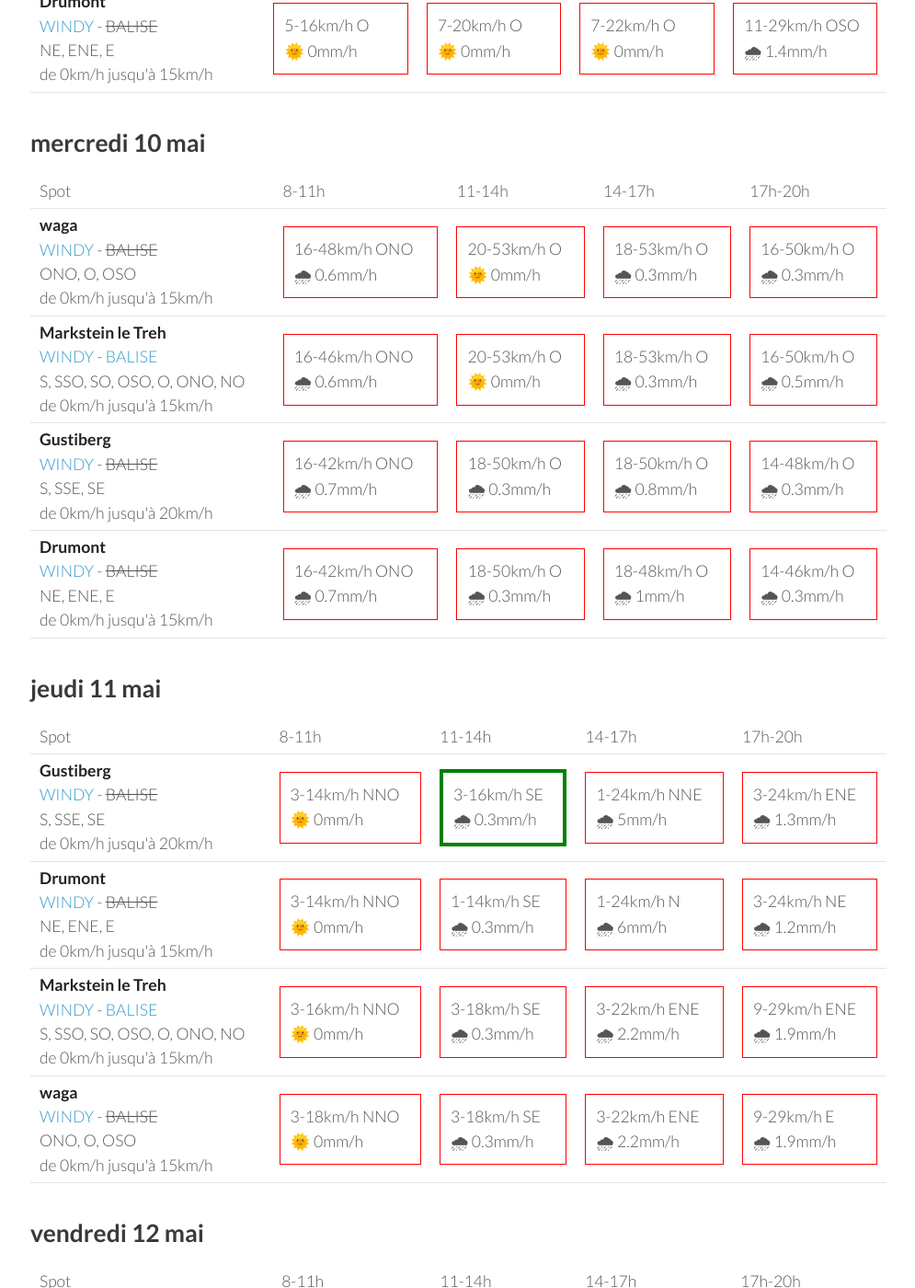
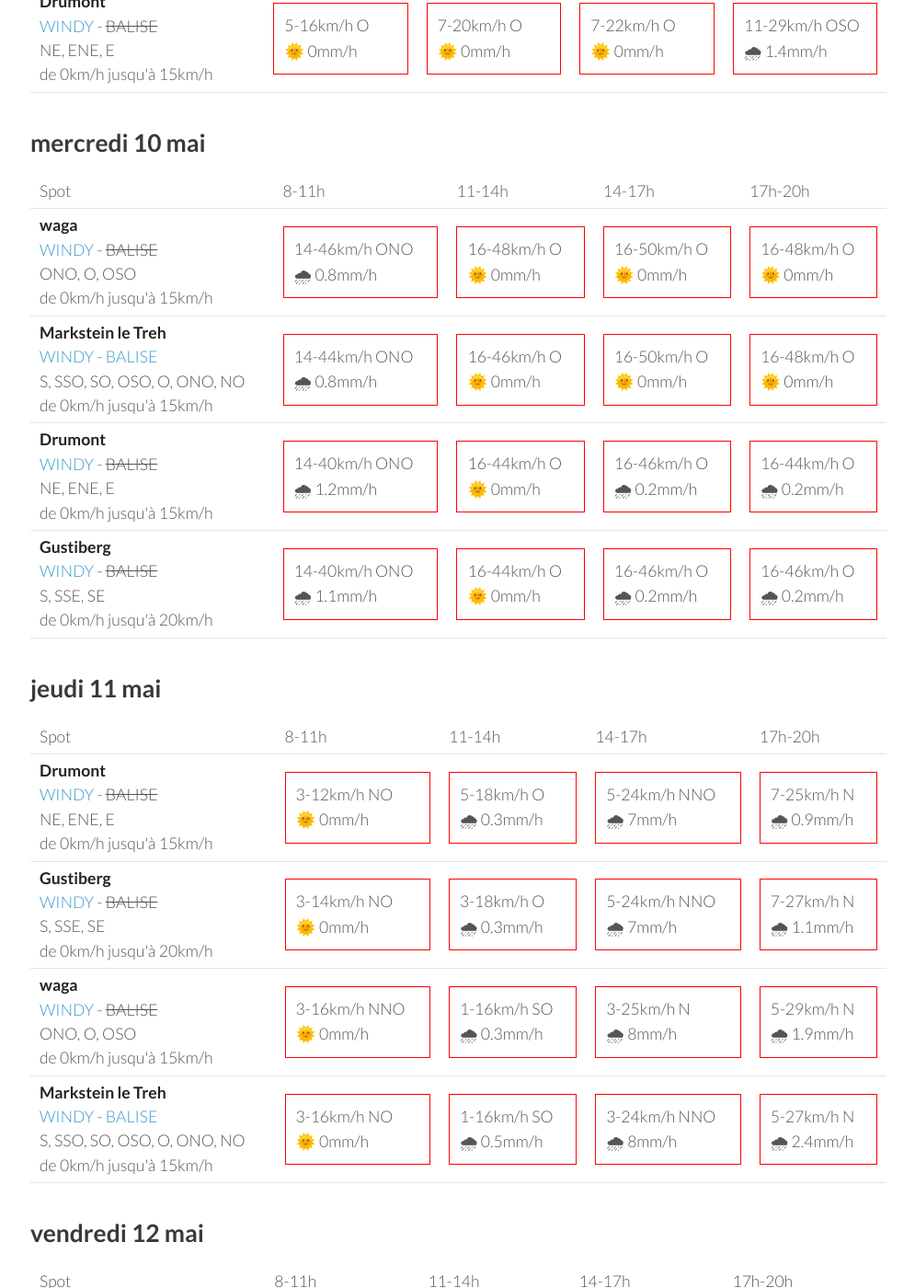
Before and after one commit to parapente-dans-le-nord/parapente-dans-le-nord.github.io, a Jekyll site: the page built from vosges.markdown, in a window 1280 px wide and 1400 px high, scrolled down 1325 px. Shown: the whole window at 92% size, without its empty margins (25-1020 px from the left). Built offline with Jekyll 4.4.1, drawn with Linux system fonts in a browser that asks for light colours; some of the changed text lies outside the part shown.

Commit message:
update index.markdown

```diff
--- a/vosges.markdown
+++ b/vosges.markdown
@@ -136,40 +136,40 @@ page mise à jour le lundi 08 mai 06:16
 <tr>
         <td><strong>waga</strong><br><a href="https://windy.com/47.903/6.996?47.900,6.983,15">WINDY</a> - <span class="no-balise"> BALISE </span><br> <span class="vent-favorable">ONO, O, OSO</span><br><span class="force-vent">de 0km/h jusqu'à 15km/h</span> </td>
 
-            <td><div class="not-flyable"><p>16-48km/h ONO</p><p>🌧 0.6mm/h</p></div></td>
-            <td><div class="not-flyable"><p>20-53km/h O</p><p>🌞 0mm/h</p></div></td>
-            <td><div class="not-flyable"><p>18-53km/h O</p><p>🌧 0.3mm/h</p></div></td>
-            <td><div class="not-flyable"><p>16-50km/h O</p><p>🌧 0.3mm/h</p></div></td>
+            <td><div class="not-flyable"><p>14-46km/h ONO</p><p>🌧 0.8mm/h</p></div></td>
+            <td><div class="not-flyable"><p>16-48km/h O</p><p>🌞 0mm/h</p></div></td>
+            <td><div class="not-flyable"><p>16-50km/h O</p><p>🌞 0mm/h</p></div></td>
+            <td><div class="not-flyable"><p>16-48km/h O</p><p>🌞 0mm/h</p></div></td>
 
 
     </tr>
 <tr>
         <td><strong>Markstein le Treh</strong><br><a href="https://windy.com/47.926/7.012?47.505,7.012,8,m:eY1agmQ">WINDY</a> - <span class=""><a href="http://www.balisemeteo.com/balise.php?idBalise=136">BALISE</a> </span><br> <span class="vent-favorable">S, SSO, SO, OSO, O, ONO, NO</span><br><span class="force-vent">de 0km/h jusqu'à 15km/h</span> </td>
 
-            <td><div class="not-flyable"><p>16-46km/h ONO</p><p>🌧 0.6mm/h</p></div></td>
-            <td><div class="not-flyable"><p>20-53km/h O</p><p>🌞 0mm/h</p></div></td>
-            <td><div class="not-flyable"><p>18-53km/h O</p><p>🌧 0.3mm/h</p></div></td>
-            <td><div class="not-flyable"><p>16-50km/h O</p><p>🌧 0.5mm/h</p></div></td>
+            <td><div class="not-flyable"><p>14-44km/h ONO</p><p>🌧 0.8mm/h</p></div></td>
+            <td><div class="not-flyable"><p>16-46km/h O</p><p>🌞 0mm/h</p></div></td>
+            <td><div class="not-flyable"><p>16-50km/h O</p><p>🌞 0mm/h</p></div></td>
+            <td><div class="not-flyable"><p>16-48km/h O</p><p>🌞 0mm/h</p></div></td>
+
+
+    </tr>
+<tr>
+        <td><strong>Drumont</strong><br><a href="https://windy.com/47.898/6.919?47.687,6.919,9,m:eYYagmG">WINDY</a> - <span class="no-balise"> BALISE </span><br> <span class="vent-favorable">NE, ENE, E</span><br><span class="force-vent">de 0km/h jusqu'à 15km/h</span> </td>
+
+            <td><div class="not-flyable"><p>14-40km/h ONO</p><p>🌧 1.2mm/h</p></div></td>
+            <td><div class="not-flyable"><p>16-44km/h O</p><p>🌞 0mm/h</p></div></td>
+            <td><div class="not-flyable"><p>16-46km/h O</p><p>🌧 0.2mm/h</p></div></td>
+            <td><div class="not-flyable"><p>16-44km/h O</p><p>🌧 0.2mm/h</p></div></td>
 
 
     </tr>
 <tr>
         <td><strong>Gustiberg</strong><br><a href="https://windy.com/47.894/6.934?47.891,6.934,15,m:eYYagmI">WINDY</a> - <span class="no-balise"> BALISE </span><br> <span class="vent-favorable">S, SSE, SE</span><br><span class="force-vent">de 0km/h jusqu'à 20km/h</span> </td>
 
-            <td><div class="not-flyable"><p>16-42km/h ONO</p><p>🌧 0.7mm/h</p></div></td>
-            <td><div class="not-flyable"><p>18-50km/h O</p><p>🌧 0.3mm/h</p></div></td>
-            <td><div class="not-flyable"><p>18-50km/h O</p><p>🌧 0.8mm/h</p></div></td>
-            <td><div class="not-flyable"><p>14-48km/h O</p><p>🌧 0.3mm/h</p></div></td>
-
-
-    </tr>
-<tr>
-        <td><strong>Drumont</strong><br><a href="https://windy.com/47.898/6.919?47.687,6.919,9,m:eYYagmG">WINDY</a> - <span class="no-balise"> BALISE </span><br> <span class="vent-favorable">NE, ENE, E</span><br><span class="force-vent">de 0km/h jusqu'à 15km/h</span> </td>
-
-            <td><div class="not-flyable"><p>16-42km/h ONO</p><p>🌧 0.7mm/h</p></div></td>
-            <td><div class="not-flyable"><p>18-50km/h O</p><p>🌧 0.3mm/h</p></div></td>
-            <td><div class="not-flyable"><p>18-48km/h O</p><p>🌧 1mm/h</p></div></td>
-            <td><div class="not-flyable"><p>14-46km/h O</p><p>🌧 0.3mm/h</p></div></td>
+            <td><div class="not-flyable"><p>14-40km/h ONO</p><p>🌧 1.1mm/h</p></div></td>
+            <td><div class="not-flyable"><p>16-44km/h O</p><p>🌞 0mm/h</p></div></td>
+            <td><div class="not-flyable"><p>16-46km/h O</p><p>🌧 0.2mm/h</p></div></td>
+            <td><div class="not-flyable"><p>16-46km/h O</p><p>🌧 0.2mm/h</p></div></td>
 
 
     </tr>
@@ -190,42 +190,42 @@ page mise à jour le lundi 08 mai 06:16
       <td>17h-20h</td>
     </tr>
 <tr>
-        <td><strong>Gustiberg</strong><br><a href="https://windy.com/47.894/6.934?47.891,6.934,15,m:eYYagmI">WINDY</a> - <span class="no-balise"> BALISE </span><br> <span class="vent-favorable">S, SSE, SE</span><br><span class="force-vent">de 0km/h jusqu'à 20km/h</span> </td>
+        <td><strong>Drumont</strong><br><a href="https://windy.com/47.898/6.919?47.687,6.919,9,m:eYYagmG">WINDY</a> - <span class="no-balise"> BALISE </span><br> <span class="vent-favorable">NE, ENE, E</span><br><span class="force-vent">de 0km/h jusqu'à 15km/h</span> </td>
 
-            <td><div class="not-flyable"><p>3-14km/h NNO</p><p>🌞 0mm/h</p></div></td>
-            <td><div class="flyable"><p>3-16km/h SE</p><p>🌧 0.3mm/h</p></div></td>
-            <td><div class="not-flyable"><p>1-24km/h NNE</p><p>🌧 5mm/h</p></div></td>
-            <td><div class="not-flyable"><p>3-24km/h ENE</p><p>🌧 1.3mm/h</p></div></td>
+            <td><div class="not-flyable"><p>3-12km/h NO</p><p>🌞 0mm/h</p></div></td>
+            <td><div class="not-flyable"><p>5-18km/h O</p><p>🌧 0.3mm/h</p></div></td>
+            <td><div class="not-flyable"><p>5-24km/h NNO</p><p>🌧 7mm/h</p></div></td>
+            <td><div class="not-flyable"><p>7-25km/h N</p><p>🌧 0.9mm/h</p></div></td>
 
 
     </tr>
 <tr>
-        <td><strong>Drumont</strong><br><a href="https://windy.com/47.898/6.919?47.687,6.919,9,m:eYYagmG">WINDY</a> - <span class="no-balise"> BALISE </span><br> <span class="vent-favorable">NE, ENE, E</span><br><span class="force-vent">de 0km/h jusqu'à 15km/h</span> </td>
+        <td><strong>Gustiberg</strong><br><a href="https://windy.com/47.894/6.934?47.891,6.934,15,m:eYYagmI">WINDY</a> - <span class="no-balise"> BALISE </span><br> <span class="vent-favorable">S, SSE, SE</span><br><span class="force-vent">de 0km/h jusqu'à 20km/h</span> </td>
 
-            <td><div class="not-flyable"><p>3-14km/h NNO</p><p>🌞 0mm/h</p></div></td>
-            <td><div class="not-flyable"><p>1-14km/h SE</p><p>🌧 0.3mm/h</p></div></td>
-            <td><div class="not-flyable"><p>1-24km/h N</p><p>🌧 6mm/h</p></div></td>
-            <td><div class="not-flyable"><p>3-24km/h NE</p><p>🌧 1.2mm/h</p></div></td>
+            <td><div class="not-flyable"><p>3-14km/h NO</p><p>🌞 0mm/h</p></div></td>
+            <td><div class="not-flyable"><p>3-18km/h O</p><p>🌧 0.3mm/h</p></div></td>
+            <td><div class="not-flyable"><p>5-24km/h NNO</p><p>🌧 7mm/h</p></div></td>
+            <td><div class="not-flyable"><p>7-27km/h N</p><p>🌧 1.1mm/h</p></div></td>
+
+
+    </tr>
+<tr>
+        <td><strong>waga</strong><br><a href="https://windy.com/47.903/6.996?47.900,6.983,15">WINDY</a> - <span class="no-balise"> BALISE </span><br> <span class="vent-favorable">ONO, O, OSO</span><br><span class="force-vent">de 0km/h jusqu'à 15km/h</span> </td>
+
+            <td><div class="not-flyable"><p>3-16km/h NNO</p><p>🌞 0mm/h</p></div></td>
+            <td><div class="not-flyable"><p>1-16km/h SO</p><p>🌧 0.3mm/h</p></div></td>
+            <td><div class="not-flyable"><p>3-25km/h N</p><p>🌧 8mm/h</p></div></td>
+            <td><div class="not-flyable"><p>5-29km/h N</p><p>🌧 1.9mm/h</p></div></td>
 
 
     </tr>
 <tr>
         <td><strong>Markstein le Treh</strong><br><a href="https://windy.com/47.926/7.012?47.505,7.012,8,m:eY1agmQ">WINDY</a> - <span class=""><a href="http://www.balisemeteo.com/balise.php?idBalise=136">BALISE</a> </span><br> <span class="vent-favorable">S, SSO, SO, OSO, O, ONO, NO</span><br><span class="force-vent">de 0km/h jusqu'à 15km/h</span> </td>
 
-            <td><div class="not-flyable"><p>3-16km/h NNO</p><p>🌞 0mm/h</p></div></td>
-            <td><div class="not-flyable"><p>3-18km/h SE</p><p>🌧 0.3mm/h</p></div></td>
-            <td><div class="not-flyable"><p>3-22km/h ENE</p><p>🌧 2.2mm/h</p></div></td>
-            <td><div class="not-flyable"><p>9-29km/h ENE</p><p>🌧 1.9mm/h</p></div></td>
-
-
-    </tr>
-<tr>
-        <td><strong>waga</strong><br><a href="https://windy.com/47.903/6.996?47.900,6.983,15">WINDY</a> - <span class="no-balise"> BALISE </span><br> <span class="vent-favorable">ONO, O, OSO</span><br><span class="force-vent">de 0km/h jusqu'à 15km/h</span> </td>
-
-            <td><div class="not-flyable"><p>3-18km/h NNO</p><p>🌞 0mm/h</p></div></td>
-            <td><div class="not-flyable"><p>3-18km/h SE</p><p>🌧 0.3mm/h</p></div></td>
-            <td><div class="not-flyable"><p>3-22km/h ENE</p><p>🌧 2.2mm/h</p></div></td>
-            <td><div class="not-flyable"><p>9-29km/h E</p><p>🌧 1.9mm/h</p></div></td>
+            <td><div class="not-flyable"><p>3-16km/h NO</p><p>🌞 0mm/h</p></div></td>
+            <td><div class="not-flyable"><p>1-16km/h SO</p><p>🌧 0.5mm/h</p></div></td>
+            <td><div class="not-flyable"><p>3-24km/h NNO</p><p>🌧 8mm/h</p></div></td>
+            <td><div class="not-flyable"><p>5-27km/h N</p><p>🌧 2.4mm/h</p></div></td>
 
 
     </tr>
@@ -248,40 +248,40 @@ page mise à jour le lundi 08 mai 06:16
 <tr>
         <td><strong>Drumont</strong><br><a href="https://windy.com/47.898/6.919?47.687,6.919,9,m:eYYagmG">WINDY</a> - <span class="no-balise"> BALISE </span><br> <span class="vent-favorable">NE, ENE, E</span><br><span class="force-vent">de 0km/h jusqu'à 15km/h</span> </td>
 
-            <td><div class="not-flyable"><p>5-14km/h NNE</p><p>🌧 1mm/h</p></div></td>
-            <td><div class="not-flyable"><p>5-16km/h NE</p><p>🌧 1.2mm/h</p></div></td>
-            <td><div class="not-flyable"><p>7-20km/h ENE</p><p>🌧 0.5mm/h</p></div></td>
-            <td><div class="not-flyable"><p>7-22km/h ENE</p><p>🌧 1.3mm/h</p></div></td>
+            <td><div class="not-flyable"><p>5-18km/h NNE</p><p>🌞 0mm/h</p></div></td>
+            <td><div class="not-flyable"><p>9-27km/h NE</p><p>🌧 0.3mm/h</p></div></td>
+            <td><div class="not-flyable"><p>9-31km/h NE</p><p>🌧 3.3mm/h</p></div></td>
+            <td><div class="not-flyable"><p>11-29km/h NNE</p><p>🌧 1.7mm/h</p></div></td>
 
 
     </tr>
 <tr>
         <td><strong>Gustiberg</strong><br><a href="https://windy.com/47.894/6.934?47.891,6.934,15,m:eYYagmI">WINDY</a> - <span class="no-balise"> BALISE </span><br> <span class="vent-favorable">S, SSE, SE</span><br><span class="force-vent">de 0km/h jusqu'à 20km/h</span> </td>
 
-            <td><div class="not-flyable"><p>3-14km/h NNE</p><p>🌧 0.9mm/h</p></div></td>
-            <td><div class="not-flyable"><p>3-16km/h NE</p><p>🌧 1.2mm/h</p></div></td>
-            <td><div class="not-flyable"><p>7-20km/h ENE</p><p>🌧 0.4mm/h</p></div></td>
-            <td><div class="not-flyable"><p>7-22km/h ENE</p><p>🌧 1.2mm/h</p></div></td>
+            <td><div class="not-flyable"><p>5-18km/h NNE</p><p>🌞 0mm/h</p></div></td>
+            <td><div class="not-flyable"><p>9-27km/h NE</p><p>🌧 0.3mm/h</p></div></td>
+            <td><div class="not-flyable"><p>9-31km/h NE</p><p>🌧 3.4mm/h</p></div></td>
+            <td><div class="not-flyable"><p>11-31km/h NNE</p><p>🌧 1.6mm/h</p></div></td>
 
 
     </tr>
 <tr>
         <td><strong>Markstein le Treh</strong><br><a href="https://windy.com/47.926/7.012?47.505,7.012,8,m:eY1agmQ">WINDY</a> - <span class=""><a href="http://www.balisemeteo.com/balise.php?idBalise=136">BALISE</a> </span><br> <span class="vent-favorable">S, SSO, SO, OSO, O, ONO, NO</span><br><span class="force-vent">de 0km/h jusqu'à 15km/h</span> </td>
 
-            <td><div class="not-flyable"><p>5-18km/h N</p><p>🌧 0.8mm/h</p></div></td>
-            <td><div class="not-flyable"><p>5-18km/h NE</p><p>🌧 0.9mm/h</p></div></td>
-            <td><div class="not-flyable"><p>7-22km/h ENE</p><p>🌧 0.4mm/h</p></div></td>
-            <td><div class="not-flyable"><p>9-25km/h ENE</p><p>🌧 0.8mm/h</p></div></td>
+            <td><div class="not-flyable"><p>5-20km/h NNE</p><p>🌞 0mm/h</p></div></td>
+            <td><div class="not-flyable"><p>9-31km/h NE</p><p>🌧 0.3mm/h</p></div></td>
+            <td><div class="not-flyable"><p>9-35km/h NNE</p><p>🌧 3.1mm/h</p></div></td>
+            <td><div class="not-flyable"><p>9-33km/h NNE</p><p>🌧 1.2mm/h</p></div></td>
 
 
     </tr>
 <tr>
         <td><strong>waga</strong><br><a href="https://windy.com/47.903/6.996?47.900,6.983,15">WINDY</a> - <span class="no-balise"> BALISE </span><br> <span class="vent-favorable">ONO, O, OSO</span><br><span class="force-vent">de 0km/h jusqu'à 15km/h</span> </td>
 
-            <td><div class="not-flyable"><p>3-16km/h N</p><p>🌧 0.8mm/h</p></div></td>
-            <td><div class="not-flyable"><p>3-16km/h NE</p><p>🌧 1mm/h</p></div></td>
-            <td><div class="not-flyable"><p>7-22km/h ENE</p><p>🌧 0.3mm/h</p></div></td>
-            <td><div class="not-flyable"><p>7-25km/h ENE</p><p>🌧 0.9mm/h</p></div></td>
+            <td><div class="not-flyable"><p>5-20km/h NNE</p><p>🌞 0mm/h</p></div></td>
+            <td><div class="not-flyable"><p>9-29km/h ENE</p><p>🌧 0.3mm/h</p></div></td>
+            <td><div class="not-flyable"><p>9-35km/h NNE</p><p>🌧 3.7mm/h</p></div></td>
+            <td><div class="not-flyable"><p>9-33km/h NNE</p><p>🌧 1.3mm/h</p></div></td>
 
 
     </tr>
@@ -289,3 +289,59 @@ page mise à jour le lundi 08 mai 06:16
 </tbody>
 </table>
 {:/}
+## samedi 13 mai
+
+{::nomarkdown}
+<table>
+  <tbody>
+    <tr>
+      <td>Spot</td>
+      <td>8-11h</td>
+      <td>11-14h</td>
+      <td>14-17h</td>
+      <td>17h-20h</td>
+    </tr>
+<tr>
+        <td><strong>Drumont</strong><br><a href="https://windy.com/47.898/6.919?47.687,6.919,9,m:eYYagmG">WINDY</a> - <span class="no-balise"> BALISE </span><br> <span class="vent-favorable">NE, ENE, E</span><br><span class="force-vent">de 0km/h jusqu'à 15km/h</span> </td>
+
+            <td><div class="not-flyable"><p>12-29km/h NE</p><p>🌧 0.2mm/h</p></div></td>
+            <td><div class="not-flyable"><p>9-33km/h NE</p><p>🌞 0mm/h</p></div></td>
+            <td><div class="not-flyable"><p>12-33km/h NE</p><p>🌧 0.2mm/h</p></div></td>
+            <td><div class="not-flyable"><p>12-37km/h NE</p><p>🌧 0.2mm/h</p></div></td>
+
+
+    </tr>
+<tr>
+        <td><strong>Gustiberg</strong><br><a href="https://windy.com/47.894/6.934?47.891,6.934,15,m:eYYagmI">WINDY</a> - <span class="no-balise"> BALISE </span><br> <span class="vent-favorable">S, SSE, SE</span><br><span class="force-vent">de 0km/h jusqu'à 20km/h</span> </td>
+
+            <td><div class="not-flyable"><p>12-31km/h NE</p><p>🌞 0mm/h</p></div></td>
+            <td><div class="not-flyable"><p>9-35km/h NE</p><p>🌞 0mm/h</p></div></td>
+            <td><div class="not-flyable"><p>12-33km/h NE</p><p>🌧 0.2mm/h</p></div></td>
+            <td><div class="not-flyable"><p>12-37km/h NE</p><p>🌧 0.2mm/h</p></div></td>
+
+
+    </tr>
+<tr>
+        <td><strong>Markstein le Treh</strong><br><a href="https://windy.com/47.926/7.012?47.505,7.012,8,m:eY1agmQ">WINDY</a> - <span class=""><a href="http://www.balisemeteo.com/balise.php?idBalise=136">BALISE</a> </span><br> <span class="vent-favorable">S, SSO, SO, OSO, O, ONO, NO</span><br><span class="force-vent">de 0km/h jusqu'à 15km/h</span> </td>
+
+            <td><div class="not-flyable"><p>11-33km/h NE</p><p>🌞 0mm/h</p></div></td>
+            <td><div class="not-flyable"><p>11-37km/h NE</p><p>🌧 0.2mm/h</p></div></td>
+            <td><div class="not-flyable"><p>12-37km/h NE</p><p>🌧 0.2mm/h</p></div></td>
+            <td><div class="not-flyable"><p>14-40km/h NE</p><p>🌧 0.3mm/h</p></div></td>
+
+
+    </tr>
+<tr>
+        <td><strong>waga</strong><br><a href="https://windy.com/47.903/6.996?47.900,6.983,15">WINDY</a> - <span class="no-balise"> BALISE </span><br> <span class="vent-favorable">ONO, O, OSO</span><br><span class="force-vent">de 0km/h jusqu'à 15km/h</span> </td>
+
+            <td><div class="not-flyable"><p>12-33km/h NE</p><p>🌞 0mm/h</p></div></td>
+            <td><div class="not-flyable"><p>11-37km/h NE</p><p>🌧 0.2mm/h</p></div></td>
+            <td><div class="not-flyable"><p>12-37km/h NE</p><p>🌧 0.2mm/h</p></div></td>
+            <td><div class="not-flyable"><p>12-40km/h NE</p><p>🌧 0.3mm/h</p></div></td>
+
+
+    </tr>
+
+</tbody>
+</table>
+{:/}
```
Also changed, not shown: other parts of vosges.markdown (+1 -1 lines).
